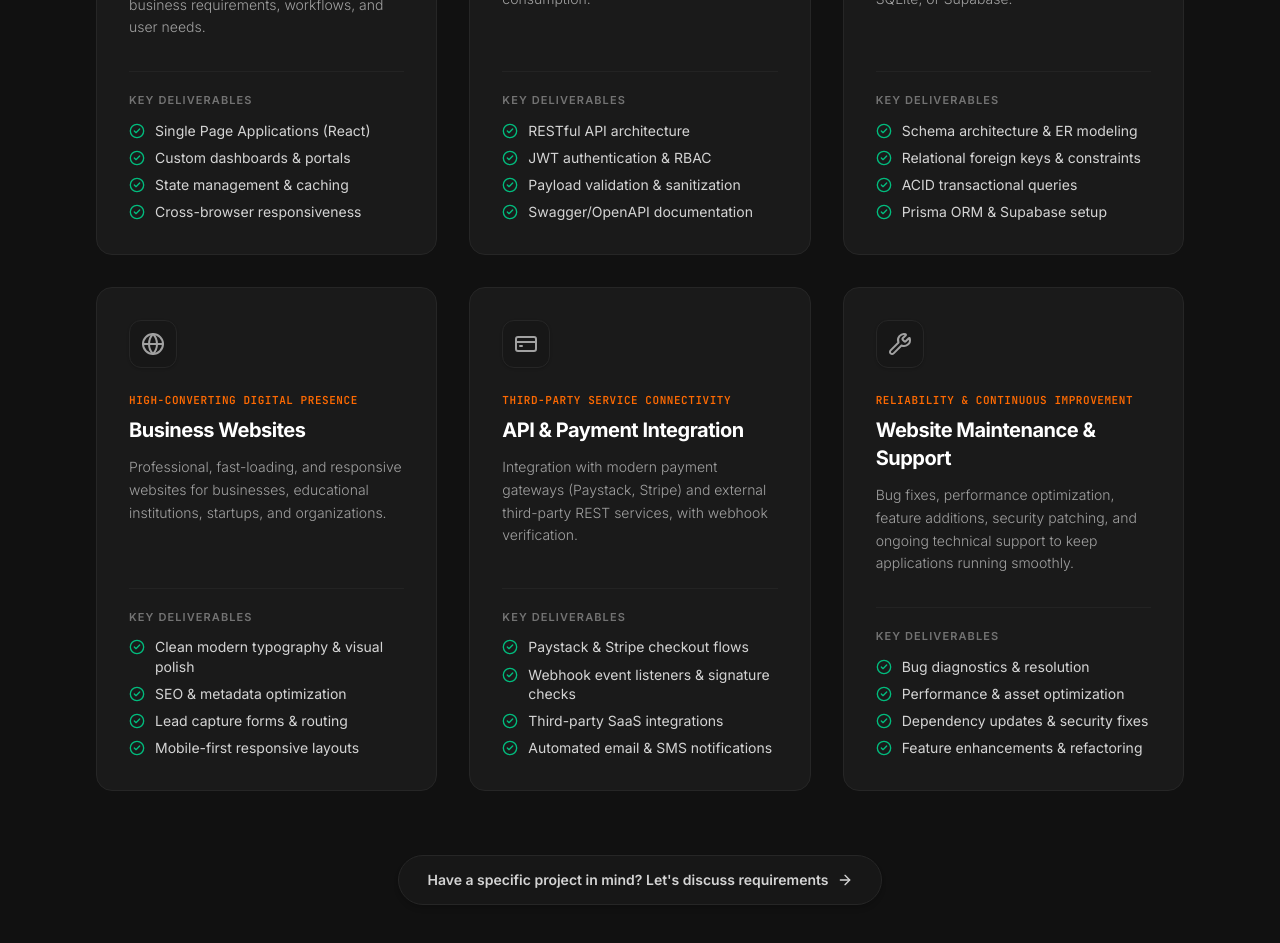
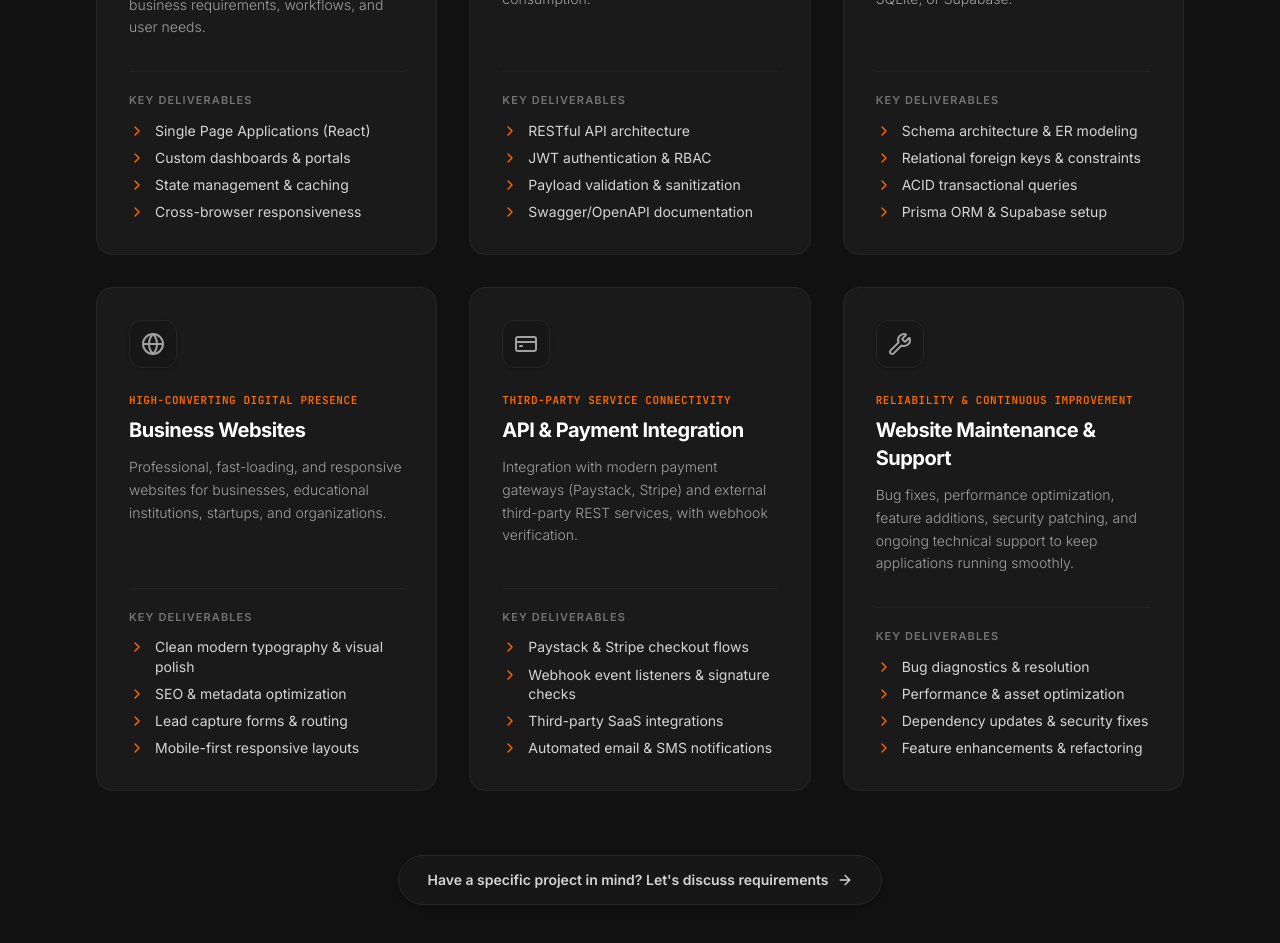
Before and after one commit to Lanre081/my-port, a React (Vite) app: page / in a window 1280 px wide. Shown: the part 5300-6243 px from the top of the page. Built offline with nearby package versions, Linux system fonts and the light colour scheme.

Commit message:
bullet updated

```diff
--- a/src/components/Services.jsx
+++ b/src/components/Services.jsx
@@ -6,7 +6,7 @@ import {
   Globe,
   CreditCard,
   Wrench,
-  CheckCircle2,
+  ChevronRight,
   Briefcase,
   ArrowRight
 } from 'lucide-react';
@@ -74,7 +74,7 @@ export default function Services() {
                   <ul className="space-y-2 text-sm text-neutral-300">
                     {service.deliverables.map((item, idx) => (
                       <li key={idx} className="flex items-start gap-2.5">
-                        <CheckCircle2 className="w-4 h-4 text-emerald-500 mt-0.5 shrink-0" />
+                        <ChevronRight className="w-4 h-4 text-orange-500 mt-0.5 shrink-0" />
                         <span className="leading-snug">{item}</span>
                       </li>
                     ))}
```
